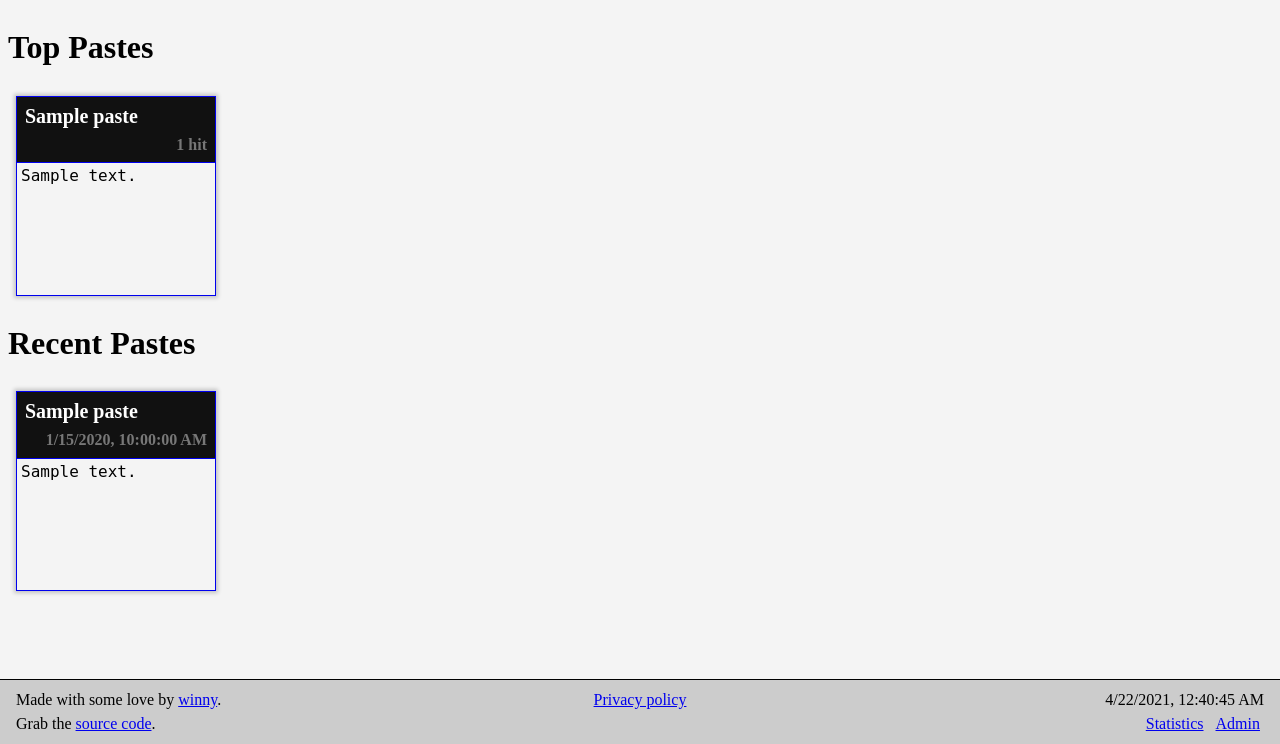
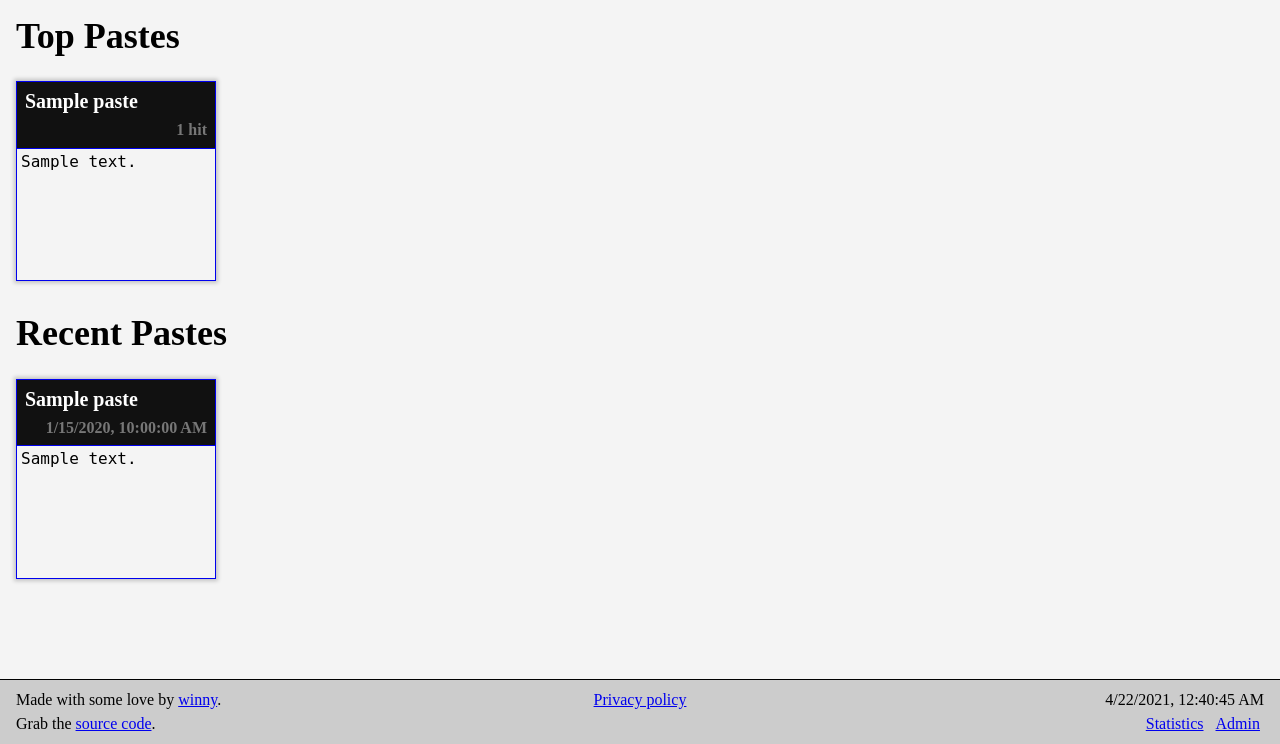
Before and after one commit to winny-/sillypaste, a Django app: page / in a window 1280 px wide. Shown: the part 56-800 px from the top of the page. Run offline with Django 3.2, Linux system fonts and the light colour scheme; tables that the repository leaves empty hold one stand-in row (values such as "Sample post").

Commit message:
Fix spacing on index

```diff
--- a/web/templates/index.html
+++ b/web/templates/index.html
@@ -6,8 +6,8 @@
 {% block content %}
 
   {% if top %}
-    <h1>Top Pastes</h1>
-    <div class="flex flex-wrap justify-center justify-start-ns">
+    <h1 class='ma1 pa1 f2'>Top Pastes</h1>
+    <div class="flex flex-wrap justify-center justify-start-ns mt2 mb3">
       {% for p in top %}
         <a class='grow custom-link no-underline' href="{% url 'show_paste' p.pk %}">
           <article class="w5 hidden ba ma1 ma2-ns shadow-1 paste-card">
@@ -23,8 +23,8 @@
   {% endif %}
 
   {% if recent %}
-    <h1>Recent Pastes</h1>
-    <div class="flex flex-wrap justify-center justify-start-ns">
+    <h1 class='ma1 pa1 f2'>Recent Pastes</h1>
+    <div class="flex flex-wrap justify-center justify-start-ns mt2 mb3">
       {% for p in recent %}
         <a class='grow custom-link no-underline' href="{% url 'show_paste' p.pk %}">
           <article class="w5 hidden ba ma1 ma2-ns shadow-1 paste-card">
```
